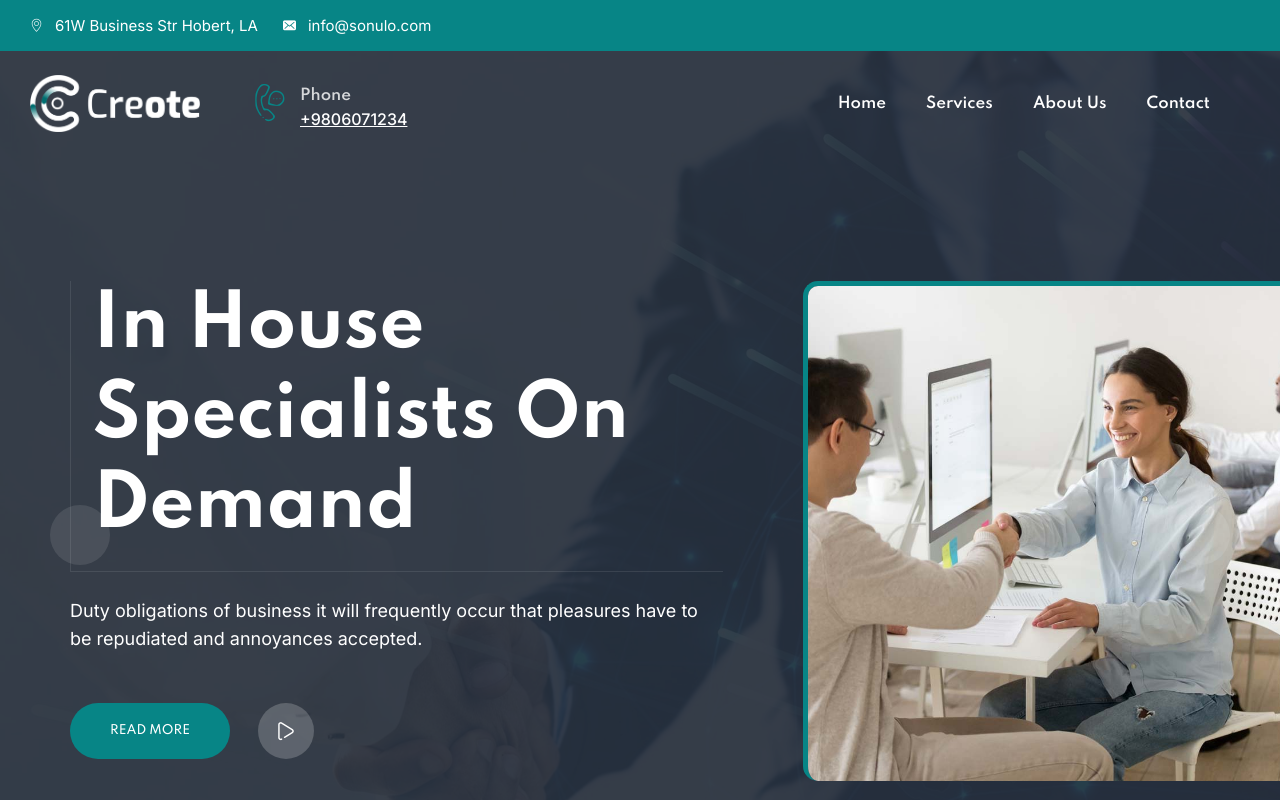
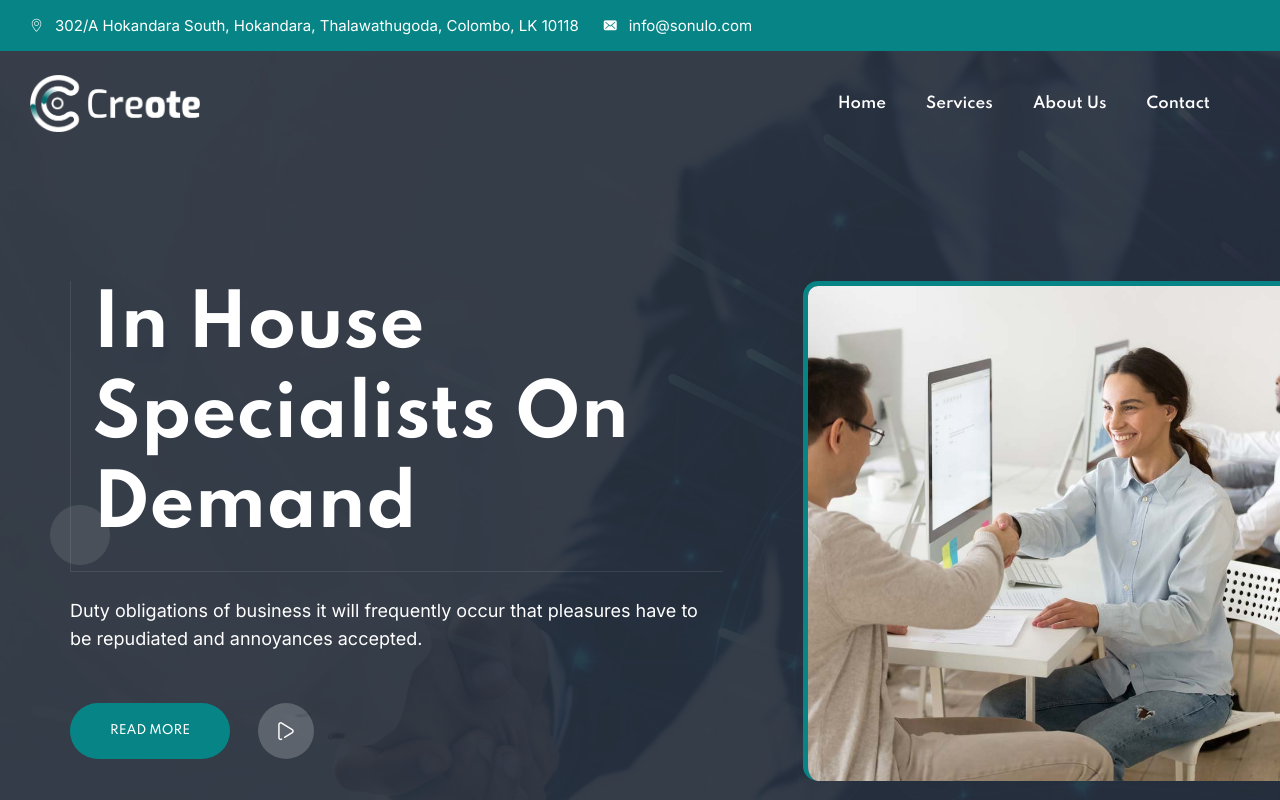
Before and after one commit to Sonulo/sonulo.github.io, a Next.js app: page / in a window 1280 px wide. Shown: the top 800 px of the page. Built offline with nearby package versions, Linux system fonts and the light colour scheme; a web font is replaced by a local one.

Commit message:
Add location and minor changes

```diff
--- a/components/layout/footer/Footer3.js
+++ b/components/layout/footer/Footer3.js
@@ -45,19 +45,15 @@ export default function Footer3({ }) {
                                             <div className="top">
                                                 <h6> Location</h6>
                                                 <p>
-                                                    280 Granite Run Drive Suite #200
-                                                    Lancaster, PA 1760
+                                                    302/A Hokandara South, Hokandara,
+                                                    Thalawathugoda, Colombo, LK 10118
                                                 </p>
                                             </div>
                                             <div className="bottom">
                                                 <h6> Contact</h6>
                                                 <div className="con_content">
-                                                    <h5> Phone :</h5>
-                                                    <Link href="/tel:+9806071234"> +98 060 712 34</Link>
-                                                </div>
-                                                <div className="con_content">
-                                                    <h5> Mail Us :</h5>
-                                                    <Link href="/tel:info@sonulo.com"> info@sonulo.com</Link>
+                                                    <h5> Mail Us: </h5>
+                                                    <Link href="/tel:info@sonulo.com">&nbsp;info@sonulo.com</Link>
                                                 </div>
                                             </div>
                                         </div>
--- a/components/layout/header/Header3.js
+++ b/components/layout/header/Header3.js
@@ -13,7 +13,7 @@ export default function Header3({ handleSearch, handleContactPopup, handleMobile
                                         <div className="contntent address">
                                             <i className="icon-placeholder" />
                                             <div className="text">
-                                                <span>61W Business Str Hobert, LA </span>
+                                                <span>302/A Hokandara South, Hokandara, Thalawathugoda, Colombo, LK 10118</span>
                                             </div>
                                         </div>
                                         <div className="contntent email">
@@ -39,13 +39,6 @@ export default function Header3({ handleSearch, handleContactPopup, handleMobile
                                             <img src="assets/images/logo-default.png" alt="Creote Elementor" className="logo__sticky" />
                                         </Link>
                                     </div>
-                                    <div className="phone_box">
-                                        <i className="icon-phone-call1" />
-                                        <div className="text">
-                                            <small>Phone</small>
-                                            <Link href="tel:+9806071234">+9806071234</Link>
-                                        </div>
-                                    </div>
                                 </div>
                             </div>
                             <div className="col-lg-8 col-md-3 col-sm-3 col-xs-3 menu_column">
--- a/pages/about-us.js
+++ b/pages/about-us.js
@@ -284,8 +284,7 @@ export default function AboutUs() {
                                             </li>
                                         </ul>
                                         <div className="toll_free">
-                                            <Link href="tel:180667586677"> <i className="icon-phone-call" />Call For Free
-                                                Consultation</Link>
+                                            <Link href="mailto:info@sonulo.com"> <i className="icon-phone-call" />Contact Us</Link>
                                         </div>
                                     </div>
                                     <div className="s_tab_wrapper">
```
Also changed, not shown: pages/contact.js (+4 -4 lines).
